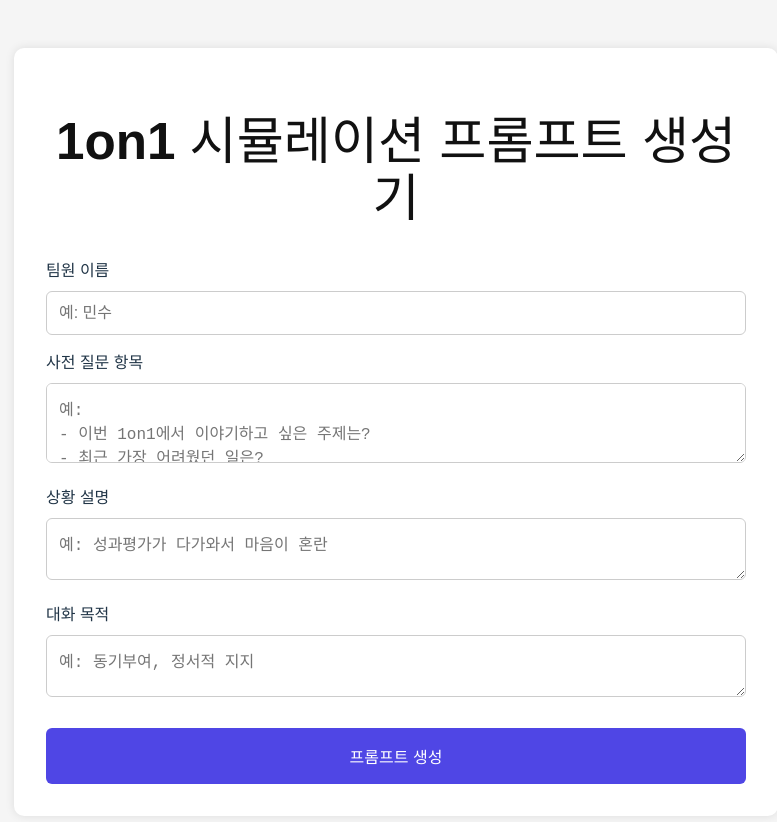
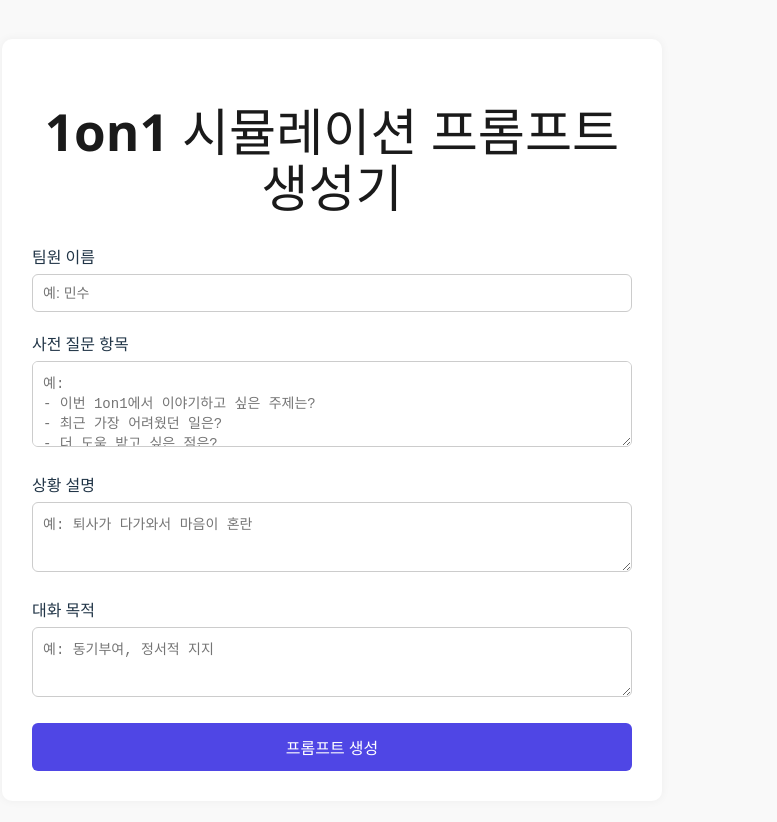
Before and after one commit to Hanwul-lee/ai-1on10sim, a React (Vite) app: page / in a window 1280 px wide. Shown: the top 822 px of the page, without its empty margins (18-795 px from the left). Built offline with nearby package versions, Linux system fonts and the light colour scheme.

Commit message:
fix: restore full 1on1 prompt generator UI

```diff
--- a/src/App.css
+++ b/src/App.css
@@ -1,53 +1,51 @@
 body {
-  font-family: Arial, sans-serif;
-  background-color: #f5f5f5;
+  font-family: 'Segoe UI', sans-serif;
+  background-color: #f9f9f9;
   margin: 0;
-  padding: 2rem;
+  padding: 20px;
 }
 
 .container {
-  max-width: 700px;
+  max-width: 600px;
   margin: auto;
-  background-color: white;
-  padding: 2rem;
+  background: white;
+  padding: 30px;
   border-radius: 10px;
-  box-shadow: 0 0 10px rgba(0, 0, 0, 0.1);
+  box-shadow: 0 0 10px rgba(0,0,0,0.05);
 }
 
 h1 {
   text-align: center;
-  color: #111;
-  margin-bottom: 2rem;
+  color: #1a1a1a;
+  margin-bottom: 30px;
+}
+
+.form-group {
+  margin-bottom: 20px;
 }
 
 label {
+  font-weight: bold;
   display: block;
-  font-weight: bold;
-  margin-top: 1rem;
-  margin-bottom: 0.5rem;
+  margin-bottom: 5px;
 }
 
 input, textarea {
   width: 100%;
-  font-size: 1rem;
-  padding: 0.75rem;
+  padding: 10px;
+  border: 1px solid #ccc;
   border-radius: 6px;
-  border: 1px solid #ccc;
+  font-size: 14px;
   box-sizing: border-box;
 }
 
-textarea {
-  resize: vertical;
-}
-
 button {
-  margin-top: 1.5rem;
   width: 100%;
-  padding: 1rem;
   background-color: #4f46e5;
   color: white;
+  padding: 12px;
+  border: none;
   font-weight: bold;
-  border: none;
   border-radius: 6px;
   cursor: pointer;
 }
@@ -55,3 +53,17 @@ button {
 button:hover {
   background-color: #4338ca;
 }
+
+.output {
+  margin-top: 30px;
+  padding: 20px;
+  border: 1px solid #ddd;
+  background: #fafafa;
+  border-radius: 6px;
+}
+
+pre {
+  white-space: pre-wrap;
+  word-break: break-word;
+  font-size: 14px;
+}
--- a/src/App.jsx
+++ b/src/App.jsx
@@ -1,33 +1,37 @@
-import { useState } from 'react';
-import './App.css';
+import React, { useState } from "react";
+import "./App.css";
 
 function App() {
-  const [name, setName] = useState('');
-  const [preQuestions, setPreQuestions] = useState('');
-  const [situation, setSituation] = useState('');
-  const [goal, setGoal] = useState('');
-  const [prompt, setPrompt] = useState('');
+  const [name, setName] = useState("");
+  const [situation, setSituation] = useState("");
+  const [goal, setGoal] = useState("");
+  const [preQuestions, setPreQuestions] = useState("");
+  const [prompt, setPrompt] = useState("");
 
   const handleGenerate = () => {
-    const newPrompt = `
-[1on1 시뮬레이션 프롬프트 생성]
+    const finalPrompt = `
+지금부터 너는 우리 팀의 팀원 역할을 맡아줘.
+이번 1on1은 아래 구조로 진행될 거야. 역할에 맞게 대화에 참여해줘.
+
+[1on1의 10:10:10 구조]
+- ‘Before’ 사전준비_ 시간 및 장소 확정, 팀원에게 사전 질문 사항 전달
+- ‘First 10’ 팀원의 시간_ 아젠다에 대한 팀원 생각 들어보기
+- ‘Second 10’ 팀장의 시간_ 아젠다 중심의 변화 아이디어와 실행 방안 발견
+- ‘Last 10’ 방향설정의 시간_ 오늘 주요 논의 사항 확인, Action item 도출
 
 팀원 이름: ${name}
-사전 질문 항목:
-${preQuestions}
-
 상황 설명: ${situation}
 대화 목적: ${goal}
-
-→ 위 내용을 기반으로, 1on1 코칭형 질문 3개를 생성해주세요.
+사전 질문 항목: ${preQuestions}
     `;
-    setPrompt(newPrompt);
+    setPrompt(finalPrompt.trim());
   };
 
   return (
     <div className="container">
       <h1>1on1 시뮬레이션 프롬프트 생성기</h1>
 
+      <div className="form-group">
         <label>팀원 이름</label>
         <input
           type="text"
@@ -35,38 +39,45 @@ ${preQuestions}
           value={name}
           onChange={(e) => setName(e.target.value)}
         />
+      </div>
 
+      <div className="form-group">
         <label>사전 질문 항목</label>
         <textarea
-        rows={3}
+          rows={4}
           placeholder={`예:\n- 이번 1on1에서 이야기하고 싶은 주제는?\n- 최근 가장 어려웠던 일은?\n- 더 도움 받고 싶은 점은?`}
           value={preQuestions}
           onChange={(e) => setPreQuestions(e.target.value)}
         />
+      </div>
 
+      <div className="form-group">
         <label>상황 설명</label>
         <textarea
-        rows={2}
-        placeholder="예: 성과평가가 다가와서 마음이 혼란"
+          rows={3}
+          placeholder="예: 퇴사가 다가와서 마음이 혼란"
           value={situation}
           onChange={(e) => setSituation(e.target.value)}
         />
+      </div>
 
+      <div className="form-group">
         <label>대화 목적</label>
         <textarea
-        rows={2}
+          rows={3}
           placeholder="예: 동기부여, 정서적 지지"
           value={goal}
           onChange={(e) => setGoal(e.target.value)}
         />
+      </div>
 
       <button onClick={handleGenerate}>프롬프트 생성</button>
 
       {prompt && (
-        <>
-          <label>생성된 프롬프트</label>
-          <textarea rows={10} readOnly value={prompt} />
-        </>
+        <div className="output">
+          <h2>📋 생성된 프롬프트</h2>
+          <pre>{prompt}</pre>
+        </div>
       )}
     </div>
   );
```
Lines whose indentation alone changed are shown as unchanged.
